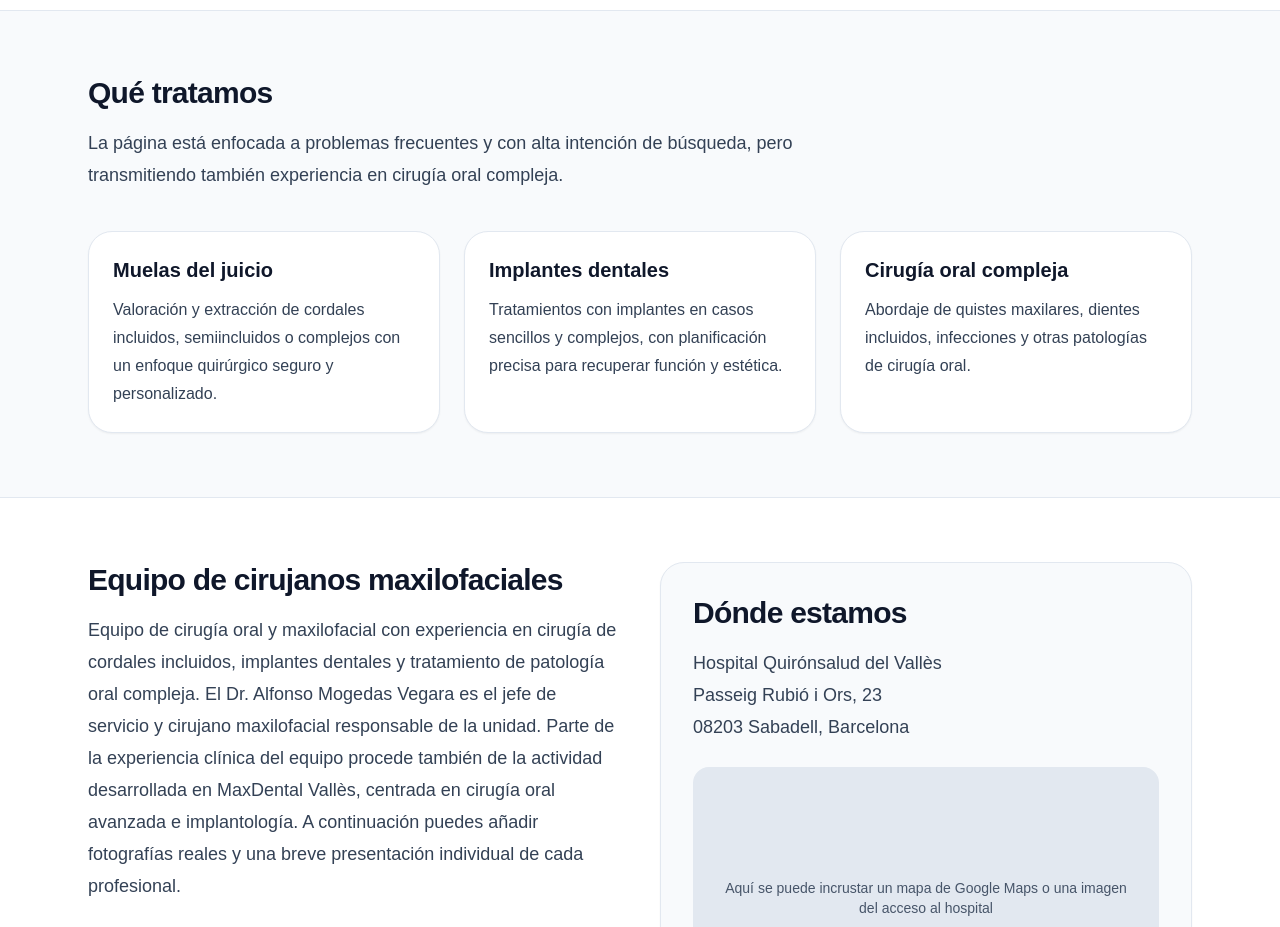
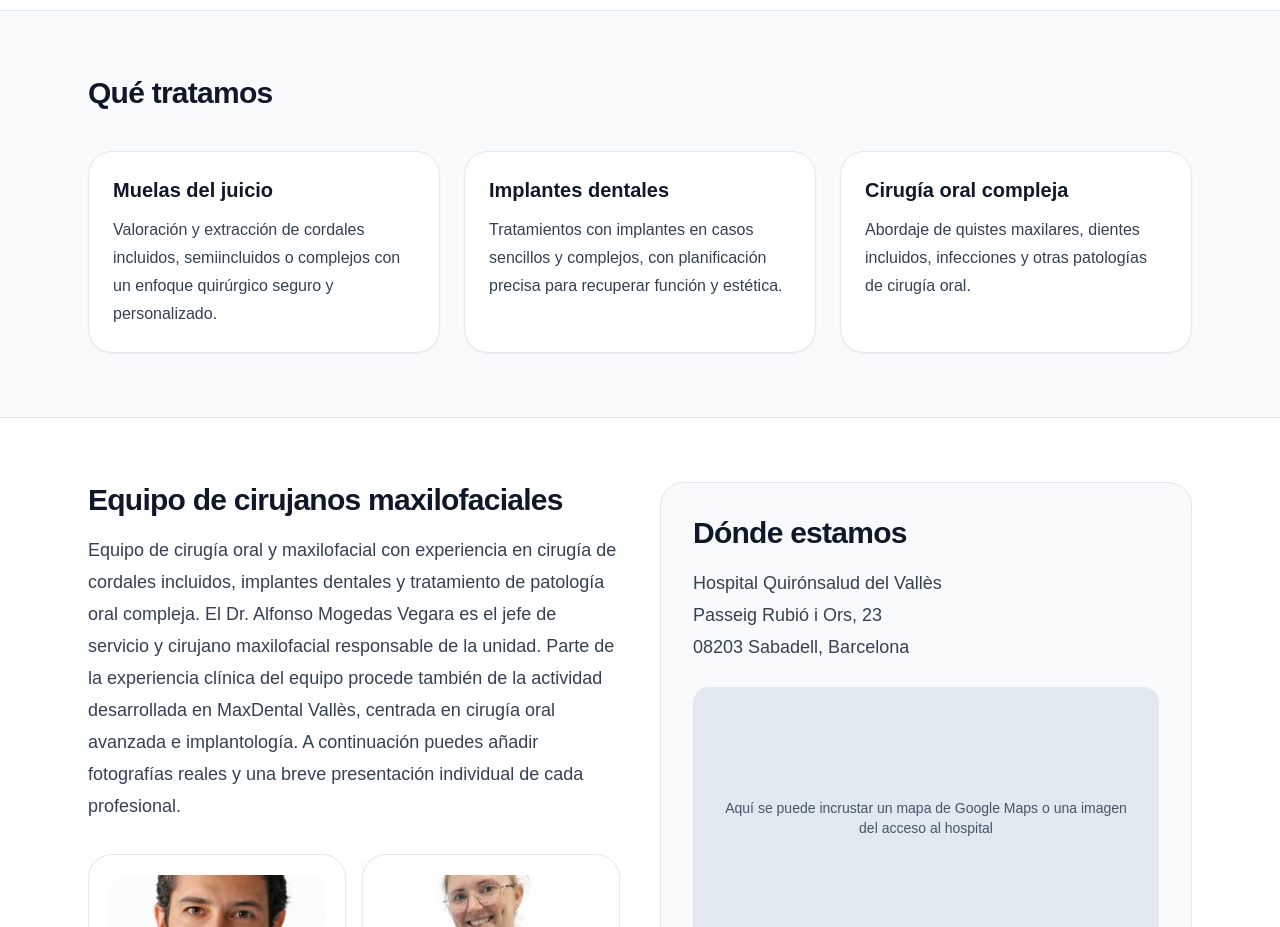
Before and after one commit to alfmgvg/cirujanomaxilofacialsabadell-web, a Next.js app: page / in a window 1280 px wide. Shown: the part 1180-2107 px from the top of the page. Built offline with nearby package versions, Linux system fonts and the light colour scheme.

Commit message:
Update page.js

```diff
--- a/app/page.js
+++ b/app/page.js
@@ -157,7 +157,7 @@ export default function LandingQuironValles() {
           <div className="max-w-3xl">
             <h2 className="text-3xl font-bold tracking-tight">Qué tratamos</h2>
             <p className="mt-4 text-lg leading-8 text-slate-700">
-              La página está enfocada a problemas frecuentes y con alta intención de búsqueda, pero transmitiendo también experiencia en cirugía oral compleja.
+
             </p>
           </div>
           <div className="mt-10 grid gap-6 md:grid-cols-3">
```
